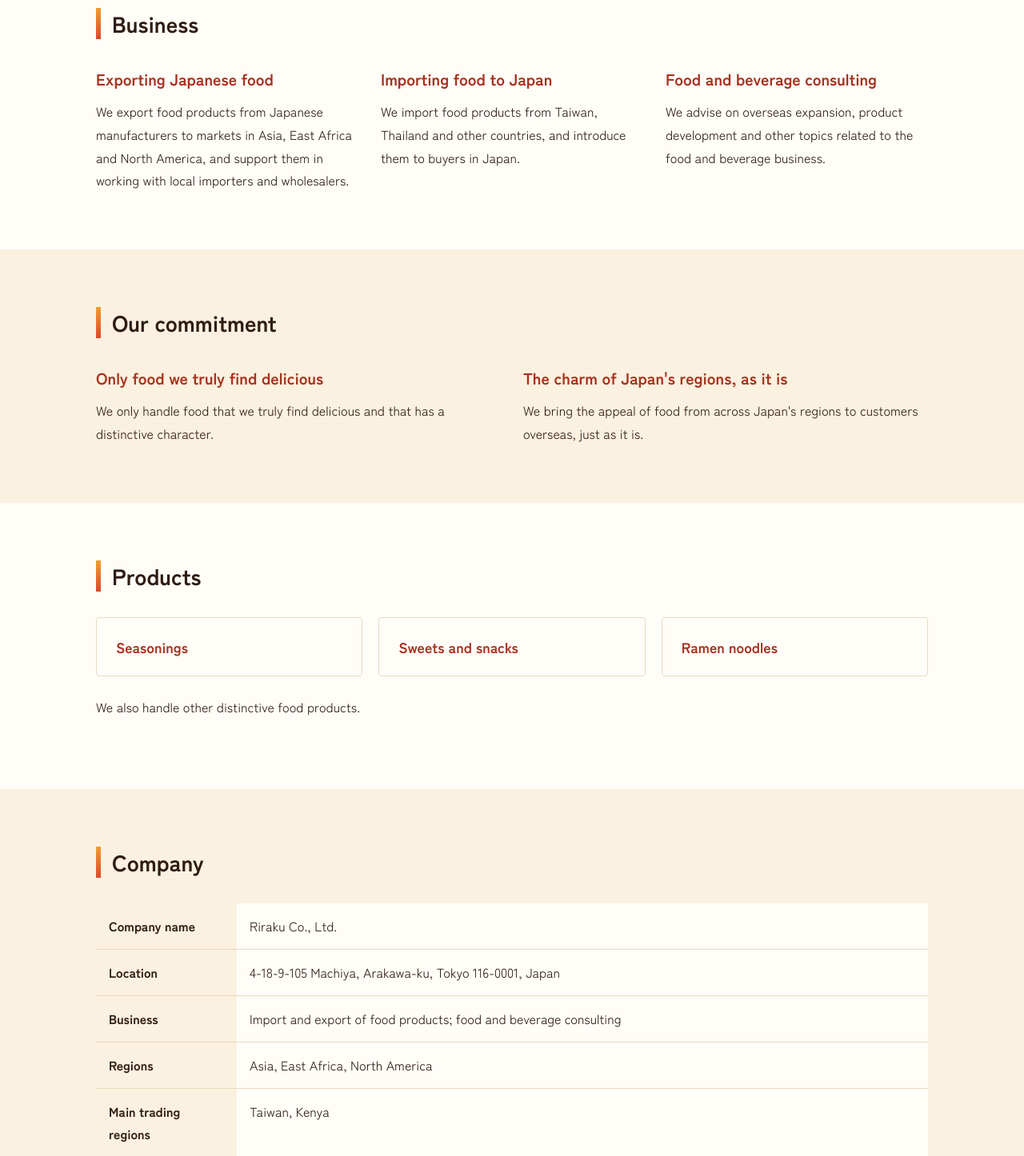
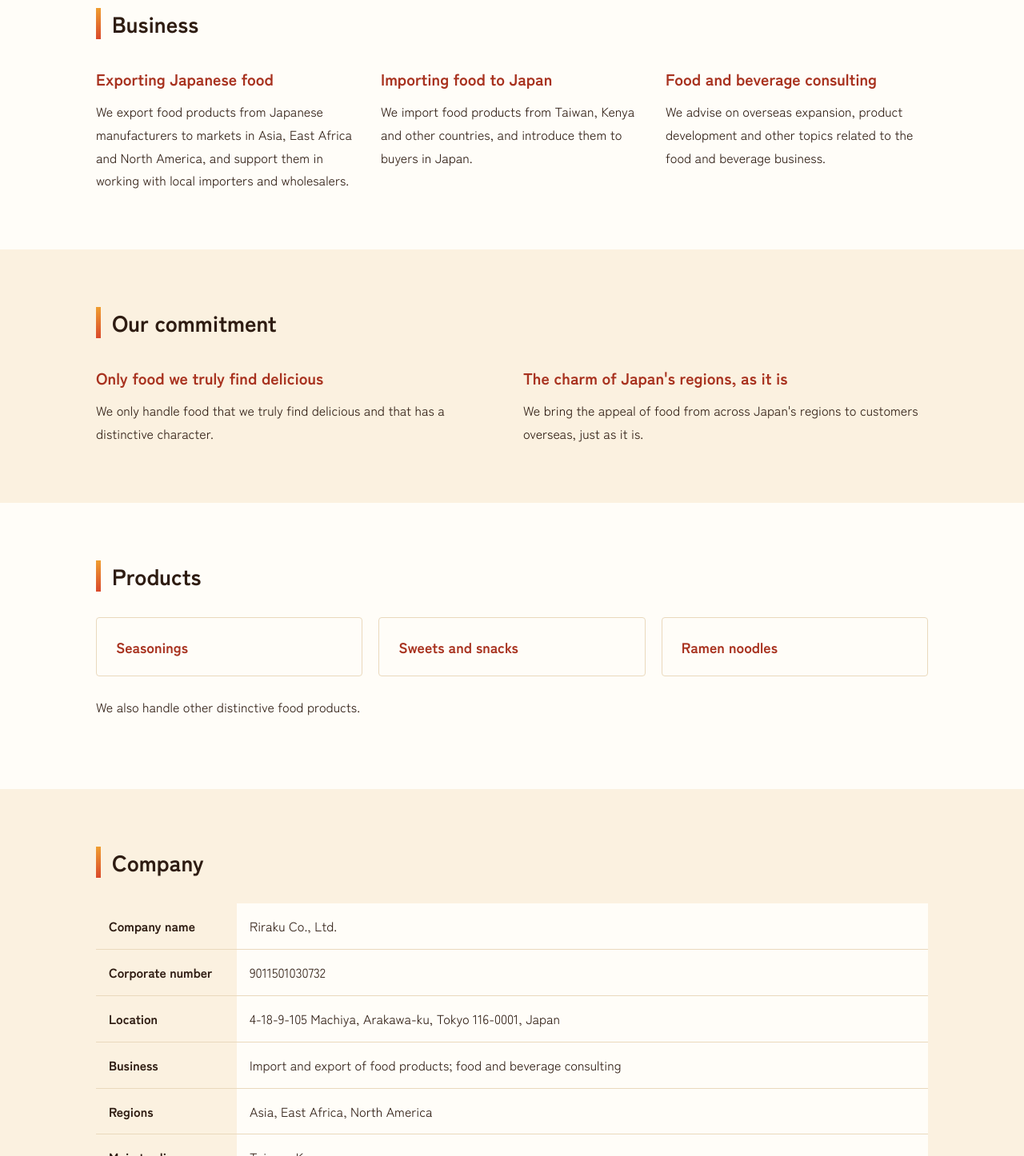
Before and after one commit to RirakuGlobal/riraku-website, a plain HTML site: page en/index.html in a window 1280 px wide. Shown: the part 680-2126 px from the top of the page at 80% size. Drawn offline with Linux system fonts and the light colour scheme.

Commit message:
Add corporate number, fix import country (en)
Co-Authored-By: Claude Sonnet 5.5 <noreply@anthropic.com>
Claude-Session: https://claude.ai/code/session_017vzuR14Tz32vK6GvQFi6jE

```diff
--- a/en/index.html
+++ b/en/index.html
@@ -100,7 +100,7 @@ footer{background:var(--ink);color:#e8d9c0;text-align:center;padding:28px 24px;f
         </article>
         <article>
           <h3>Importing food to Japan</h3>
-          <p>We import food products from Taiwan, Thailand and other countries, and introduce them to buyers in Japan.</p>
+          <p>We import food products from Taiwan, Kenya and other countries, and introduce them to buyers in Japan.</p>
         </article>
         <article>
           <h3>Food and beverage consulting</h3>
@@ -143,6 +143,7 @@ footer{background:var(--ink);color:#e8d9c0;text-align:center;padding:28px 24px;f
       <h2>Company</h2>
       <table>
         <tr><th>Company name</th><td>Riraku Co., Ltd.</td></tr>
+        <tr><th>Corporate number</th><td>9011501030732</td></tr>
         <tr><th>Location</th><td>4-18-9-105 Machiya, Arakawa-ku, Tokyo 116-0001, Japan</td></tr>
         <tr><th>Business</th><td>Import and export of food products; food and beverage consulting</td></tr>
         <tr><th>Regions</th><td>Asia, East Africa, North America</td></tr>
```
